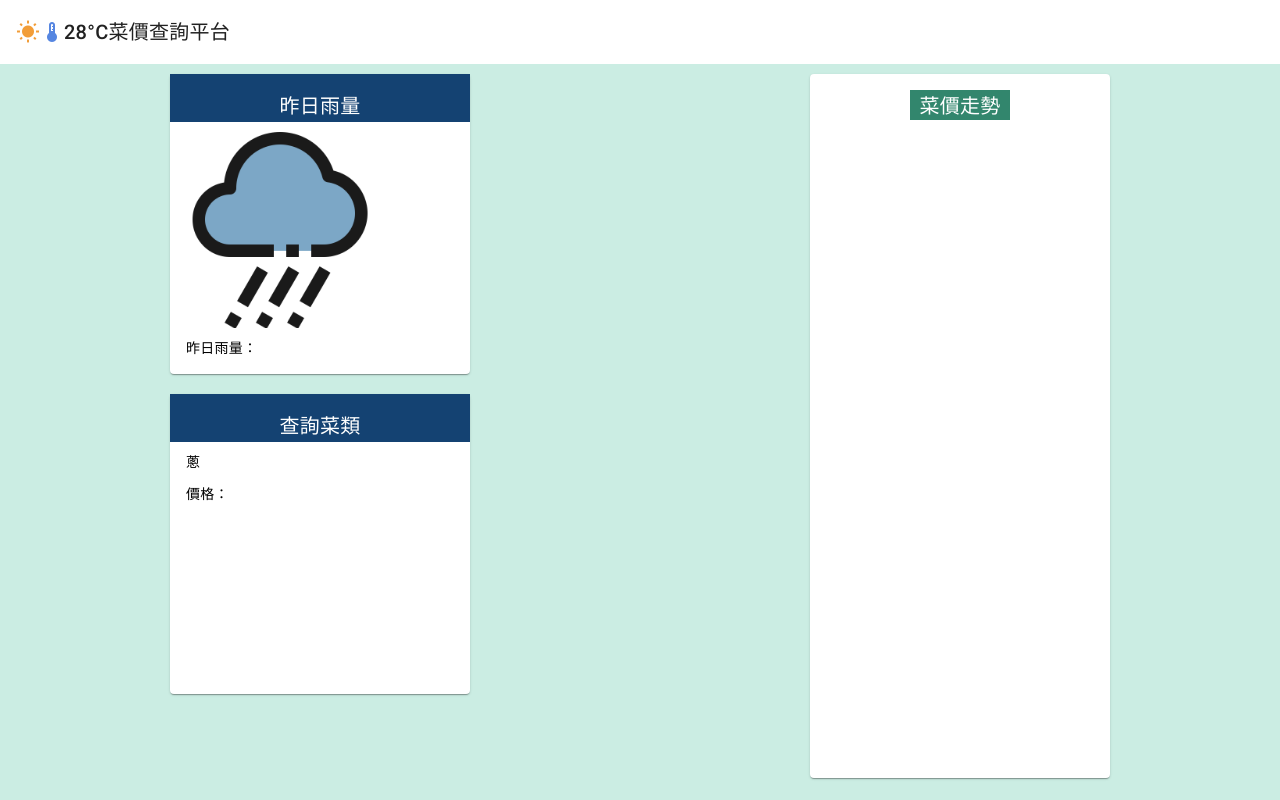
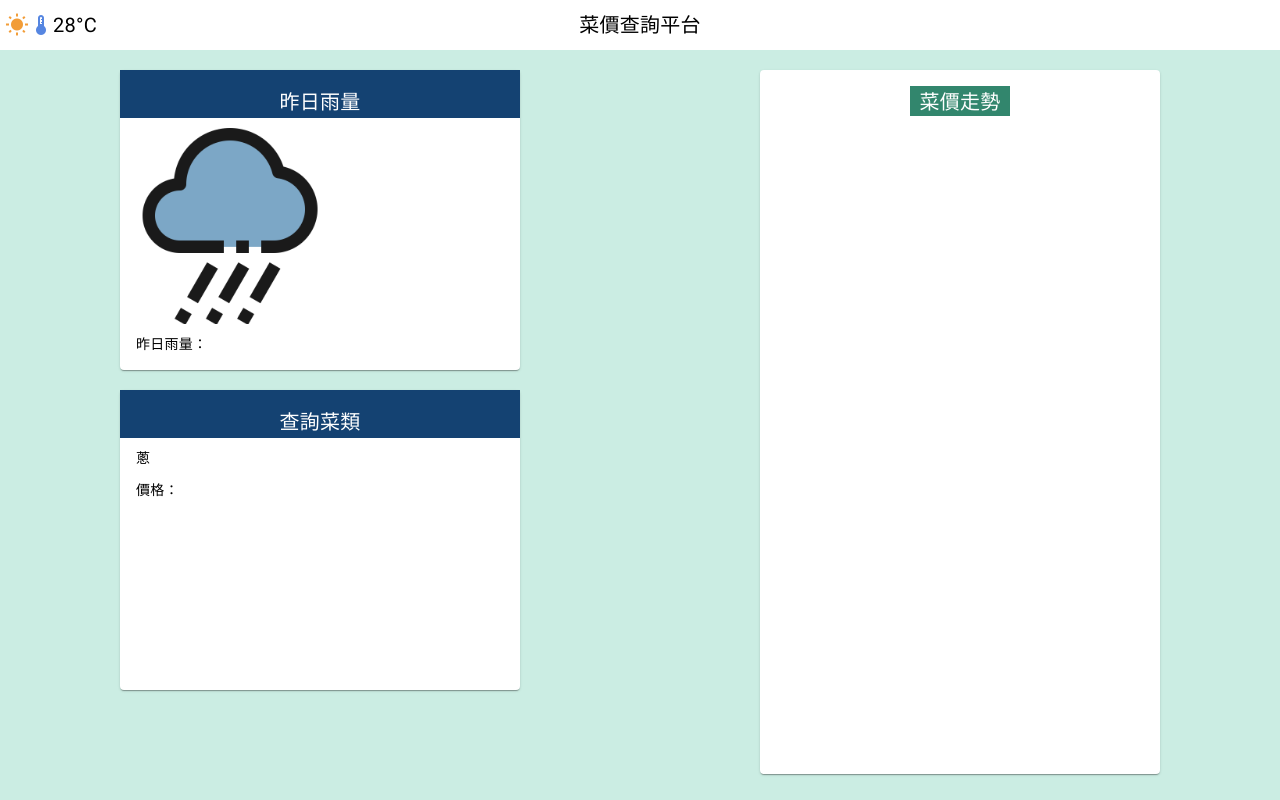
Before and after one commit to cyrtz/vegetable, an Angular app: page / in a window 1280 px wide. Built offline with nearby package versions, Linux system fonts and the light colour scheme.

Commit message:
畫面樣式第二版

```diff
--- a/src/app/app.component.html
+++ b/src/app/app.component.html
@@ -1,18 +1,15 @@
 <div fxFill style="background-color: #cbede3;">
-  <div fxLayout="column" fxLayoutAlign="start">
-    <mat-toolbar class="header">
-      <div fxLayout="row" class="icon-div">
-        <mat-icon style="color: #f29d38;">wb_sunny</mat-icon>
-        <mat-icon style="color: #5686e1;">thermostat</mat-icon>
-        <h2>28°C</h2>
-      </div>
-      <div class="h2-div" style="position: relative; display: flex; justify-items: center;">
-      <h2>菜價查詢平台</h2>
+  <div fxLayout="row">
+    <div fxLayout="row" class="icon-div" fxLayoutAlign="start center">
+      <mat-icon style="color: #f29d38;">wb_sunny</mat-icon>
+      <mat-icon style="color: #5686e1;">thermostat</mat-icon>
+      <div>28°C</div>
     </div>
-    </mat-toolbar>
+    <div fxLayout="column" fxFlex="100" class="h2-div" fxLayoutAlign="center center">
+      <div>菜價查詢平台</div>
+    </div>
   </div>
   <div class="content" fxLayout="row" fxLayoutAlign="space-around start">
-
     <div fxLayout="column" fxFlex="50" fxLayoutAlign="space-around center">
       <mat-card class="rain-card">
         <mat-card-header class="rain-header">
--- a/src/app/app.component.scss
+++ b/src/app/app.component.scss
@@ -4,15 +4,20 @@
     align-content: center;
 }
 .icon-div{
+    margin-left: 5px;
+    height: 50px;
     display: flex;
-    align-items: center;
     justify-self: start;
+    position: absolute;
+    font-size: 20px;
 }
 
 .h2-div{
-    position: relative;
+    font-size: 20px;
+    display: flex;
     justify-content: center;
-
+    height: 50px;
+    background-color: white;
 }
 
 .rain-img{
@@ -23,9 +28,9 @@
     margin: 10px;
 }
 .rain-card{
-    margin: 10px;
+    margin-top: 20px;
     height: 300px;
-    width: 300px;
+    width: 400px;
 }
 
 // .rain-card > .mat-card-header{
@@ -49,14 +54,15 @@
     color: white;
 }
 
+.price-card{
+    margin-top: 20px;
+    height: 88vh;
+    width: 400px;
+}
+
+
 .price-header{
     display: flex;
     justify-content: center;
     text-align: center;
 }
-
-.price-card{
-    margin: 10px;
-    height: 88vh;
-    width: 300px;
-}
```
